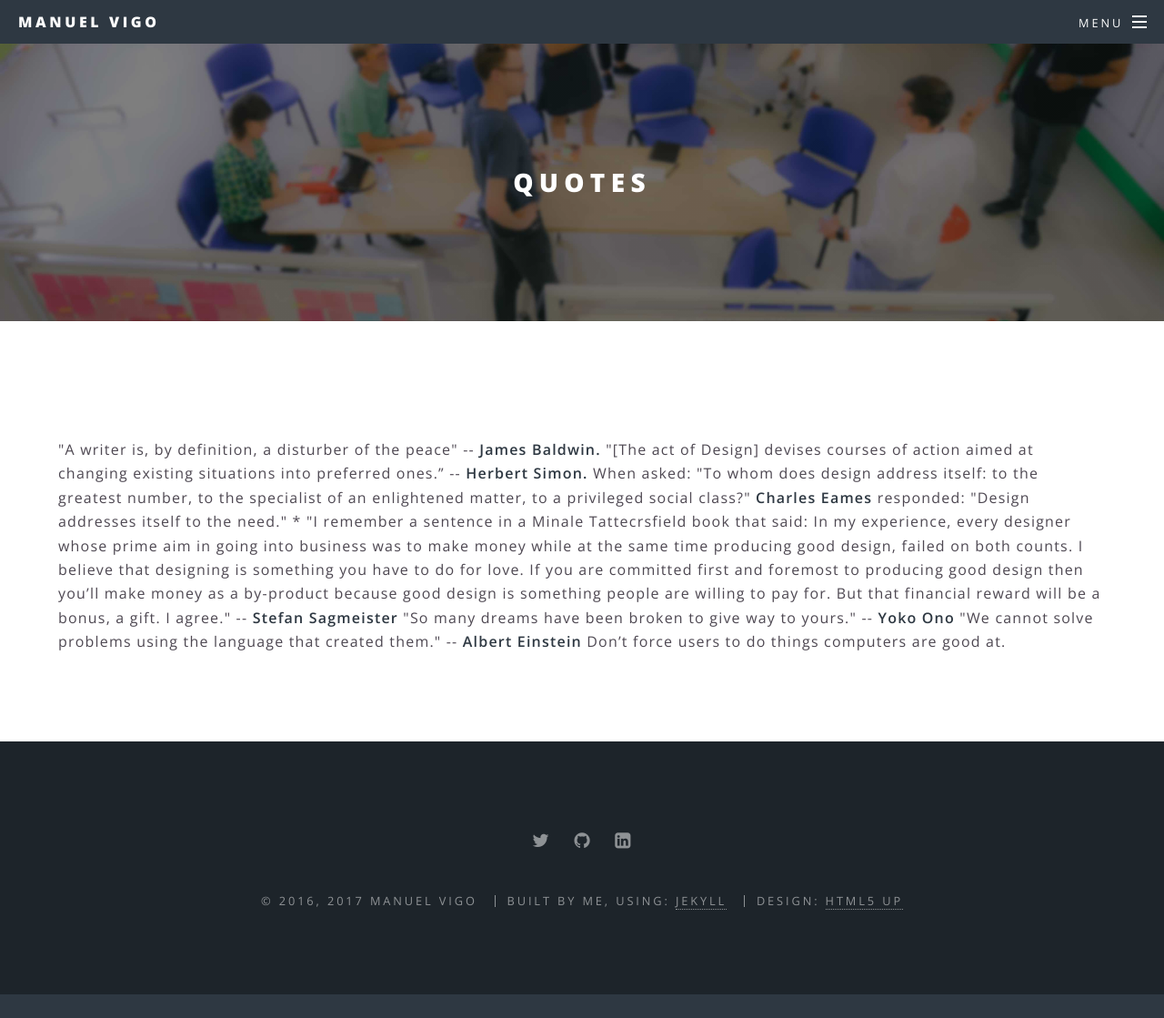
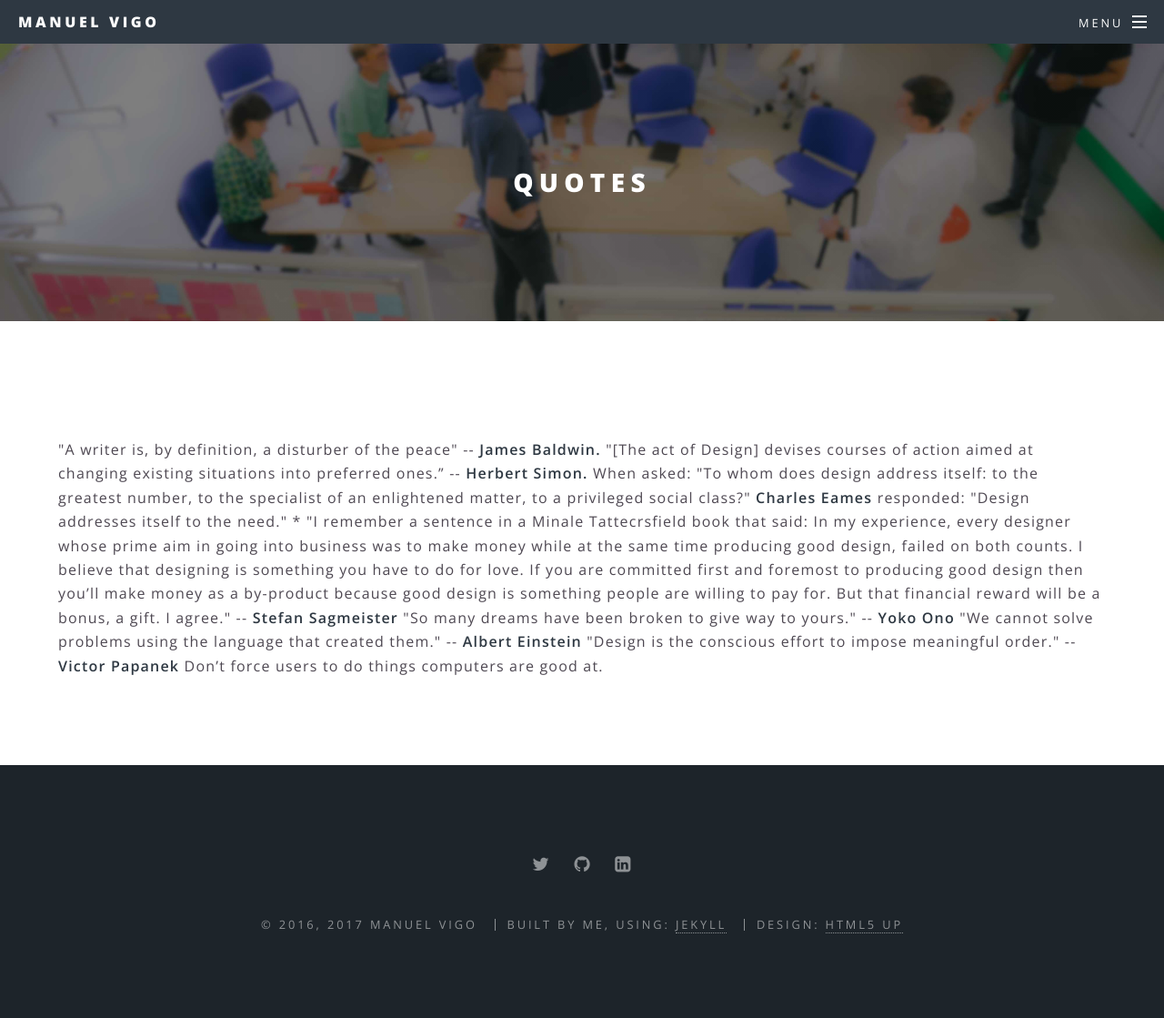
Before and after one commit to mvigo/mvigo.github.io, a Jekyll site: the page built from quotes.html, in a window 1280 px wide and 1119 px high. Shown: the whole window at 91% size. Built offline with Jekyll 4.4.1, drawn with Linux system fonts in a browser that asks for light colours.

Commit message:
21521512

```diff
--- a/_config.yml
+++ b/_config.yml
@@ -3,8 +3,7 @@
 
 # Site settings
 title: Manuel Vigo
-description: |
-  Design Research and Strategy
+description: I design for innovation. My foccus is on design research and strategy.
 #[Say hello!](mailto:manuel@tacutacu.pe)
 owner: Manuel Vigo # or company name
 first_published: 2016 # if migrating another site, the year of your first publish
--- a/quotes.html
+++ b/quotes.html
@@ -19,6 +19,8 @@ When asked: "To whom does design address itself: to the greatest number, to the
 
  "We cannot solve problems using the language that created them." -- <strong> Albert Einstein </strong>
 
+"Design is the conscious effort to impose meaningful order." -- <strong> Victor Papanek </strong>
+
 
 Don’t force users to do things computers are good at.
 
```
